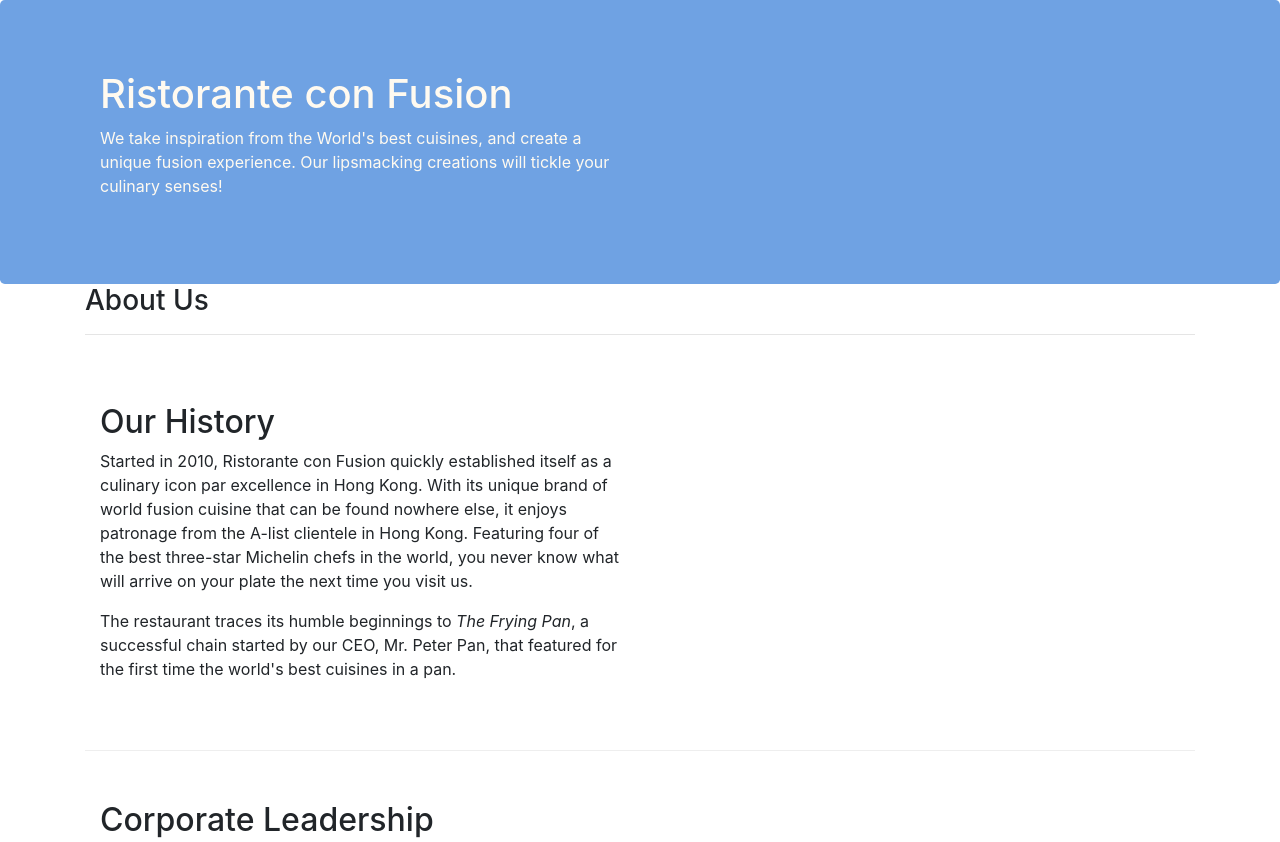
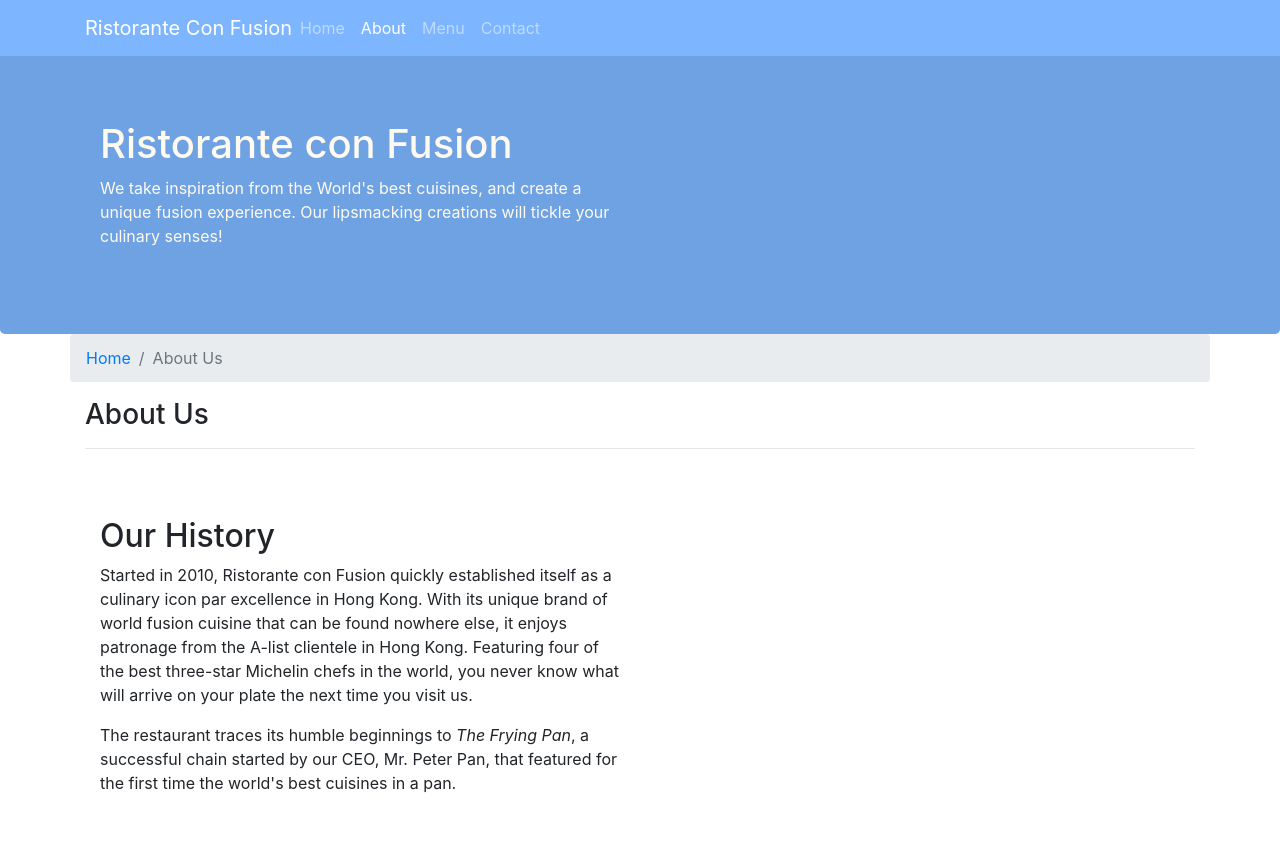
Before and after one commit to ayushjain0996/conFusion, a website: page aboutus.html in a window 1280 px wide. Shown: the top 842 px of the page. Drawn offline with nearby package versions, Linux system fonts and the light colour scheme.

Commit message:
Navigation Bar

```diff
--- a/aboutus.html
+++ b/aboutus.html
@@ -15,7 +15,22 @@
 </head>
 
 <body>
-
+    <nav class="navbar navbar-dark navbar-expand-sm fixed-top">
+        <div class="container">
+            <button class="navbar-toggler" type="button" data-toggle="collapse" data-target="#Navbar">
+                <span class="navbar-toggler-icon"></span>
+            </button>
+            <a class="navbar-brand mr-auto" href="./index.html">Ristorante Con Fusion</a>
+            <div class="collapse navbar-collapse" id="Navbar">
+                <ul class="navbar-nav mr-auto">
+                    <li class="nav-item"><a class="nav-link" href="./index.html">Home</a></li>
+                    <li class="nav-item active"><a class="nav-link" href="#">About</a></li>
+                    <li class="nav-item"><a class="nav-link" href="#">Menu</a></li>
+                    <li class="nav-item"><a class="nav-link" href="#">Contact</a></li>
+                </ul>
+            </div>
+        </div>
+    </nav>
     <header class="jumbotron">
         <div class="container">
             <div class="row row-header">
@@ -31,6 +46,10 @@
 
     <div class="container">
         <div class="row">
+            <ol class="col-12 breadcrumb">
+                <li class="breadcrumb-item"><a href="./index.html">Home</a></li>
+                <li class="breadcrumb-item active">About Us</li>
+            </ol>
             <div class="col-12">
                <h3>About Us</h3>
                <hr>
@@ -70,8 +89,8 @@
                 <div class="col-4 offset-1 col-sm-2">
                     <h5>Links</h5>
                     <ul class="list-unstyled">
-                        <li><a href="#">Home</a></li>
-                        <li><a href="aboutus.html">About</a></li>
+                        <li><a href="./index.html">Home</a></li>
+                        <li><a href="#">About</a></li>
                         <li><a href="#">Menu</a></li>
                         <li><a href="#">Contact</a></li>
                     </ul>
--- a/css/styles.css
+++ b/css/styles.css
@@ -35,3 +35,12 @@
     margin: 0px;
     color: #0f0f0f;
 }
+
+body{
+    padding: 50px 0px 0px 0px;
+    z-index: 0;
+}
+
+.navbar-dark {
+    background-color: #7DB5FF;
+}
```
Also changed, not shown: index.html (+17 -2 lines).
